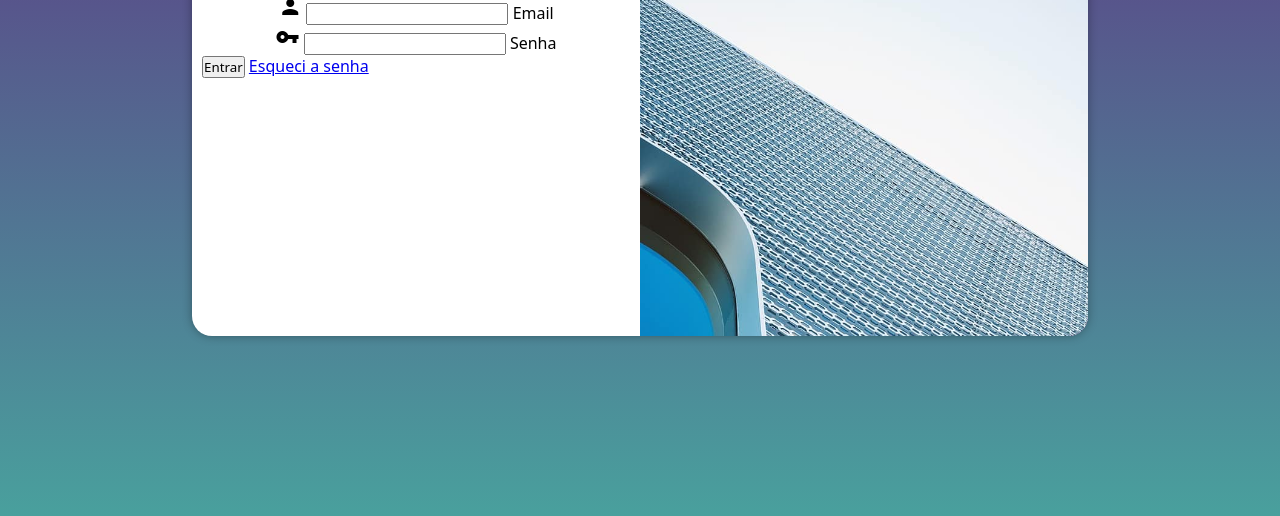
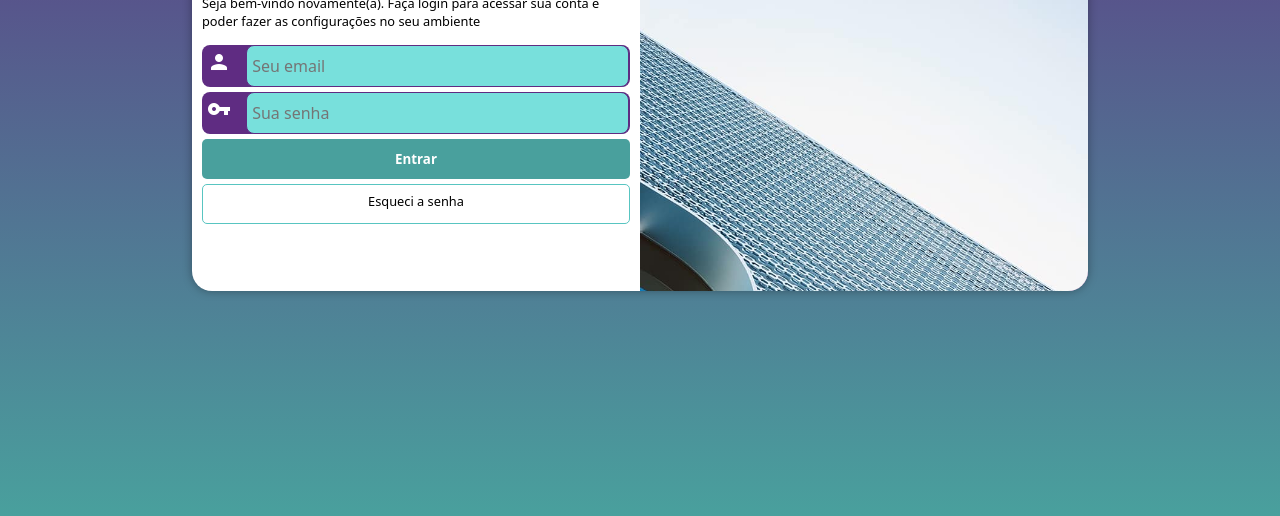
Before and after one commit to rribeiroguilherme/projeto-login, a plain HTML site: page index.html in a window 1280 px wide. Shown: the part 284-800 px from the top of the page. Drawn offline with Linux system fonts and the light colour scheme.

Commit message:
finalizado

```diff
--- a/estilos/pc.css
+++ b/estilos/pc.css
@@ -7,6 +7,7 @@
 
     section#login {
         width: 80vw;
+        height: 400px;
     }
 
     section#login > div#foto {
@@ -30,7 +31,7 @@
 
     section#login {
         width: 70vw;
-        height: 55%;
+        height: 350px;
     }
 
     section#login > div#foto {
--- a/estilos/style.css
+++ b/estilos/style.css
@@ -73,10 +73,82 @@ section#login p {
     padding-bottom: 10px;
 }
 
-div#demail {
-    text-align: center;
+
+form > input[type=submit] {
+    display: block;
+    background-color: var(--cor-verde);
+    width: 100%;
+    height: 40px;
+    border: none;
+    border-radius: 5px;
+    color: white;
+    font-weight: bolder;
+    cursor: pointer;
 }
 
-div#dsenha {
+form > input[type=submit]:hover {
+    background-color: #2d6361;
+}
+
+a.esqueci {
+    background-color: white;
+    border: 1px solid #58c5c1;
+    display: block;
     text-align: center;
+    text-decoration: none;
+    width: 100%;
+    height: 40px;
+    margin-top: 5px;
+    border-radius: 5px;
+    padding: 7px;
+    color: black;
+    font-weight: lighter;
+    font-size: 0.8em;
 }
+
+
+a.esqueci:hover {
+    background-color: #58c5c1;
+}
+
+div.campo > label {
+    display: none;
+}
+
+div.campo > span {
+    color: white;
+    font-size: 1,5em;
+    padding: 5px;
+    height: 47px;
+    width: 40px;
+}
+
+div.campo > input {
+    background-color: #78e0dc;
+    font-size: 1em;
+    height: 100%;
+    width: calc(100% - 45px);
+    transform: translateY(-2px);
+    border-radius: 8px;
+    border: none;
+    padding: 5px;
+    border: 1px solid #5f2c82;
+
+
+}
+
+form > .campo {
+    background-color: var(--cor-lilas);
+    display: block;
+    width: 100%;
+    border-radius: 8px;
+    margin: 5px 0px;
+    height: 42px;
+
+
+
+}
+
+div.campo > input:focus-within {
+    background-color: white;
+}
--- a/index.html
+++ b/index.html
@@ -19,20 +19,20 @@
              <p>Seja bem-vindo novamente(a). Faça login para acessar sua conta e poder fazer as configurações no seu ambiente</p>
              <form action="login.php" method="post" autocomplete="on">
 
-                <div id="demail">
+                <div class="campo">
                     <span class="material-icons">person</span>
-                    <input type="email" name="email" id="iemail" maxlength="30" autocomplete="email" required>
+                    <input type="email" name="email" id="iemail" maxlength="30" autocomplete="email" placeholder="Seu email" required>
                     <label for="iemail">Email</label>
                 </div>
 
-                <div id="dsenha">
+                <div class="campo">
                     <span class="material-icons">vpn_key</span>
-                    <input type="password" name="senha" id="isenha" minlength="8" maxlength="20" required autocomplete="senha">
+                    <input type="password" name="senha" id="isenha" minlength="8" maxlength="20" required autocomplete="senha" placeholder="Sua senha">
                     <label for="isenha">Senha</label>
                 </div>
 
-                <input type="submit" value="Entrar">
-                <a href="esqueci.html">Esqueci a senha</a>
+                <input class="botao" type="submit" value="Entrar">
+                <a class="esqueci" href="esqueci.html">Esqueci a senha</a>
 
             </form>
         </div>
```
